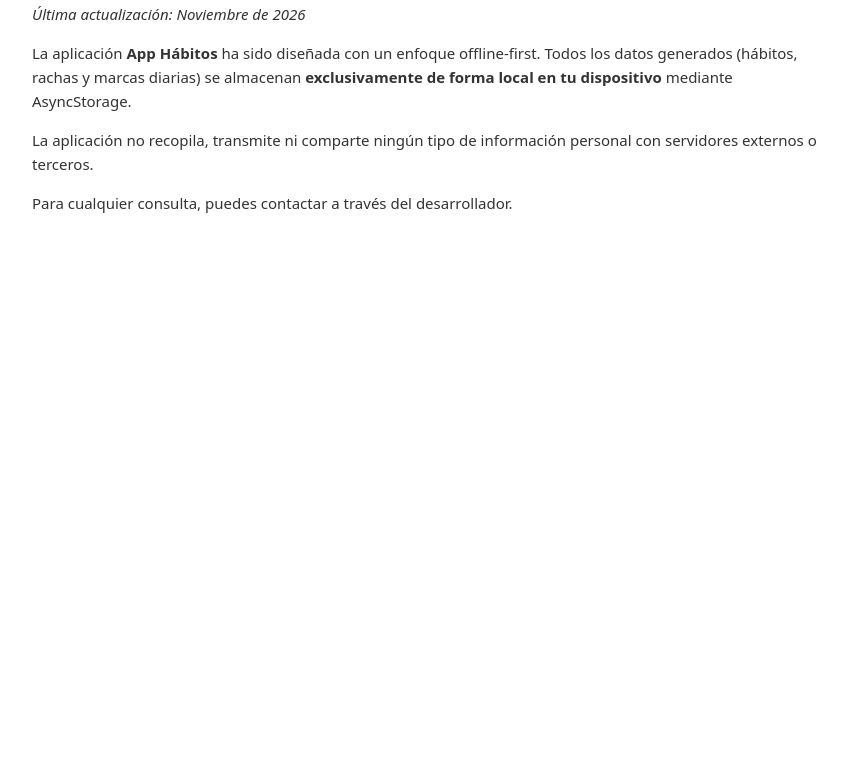
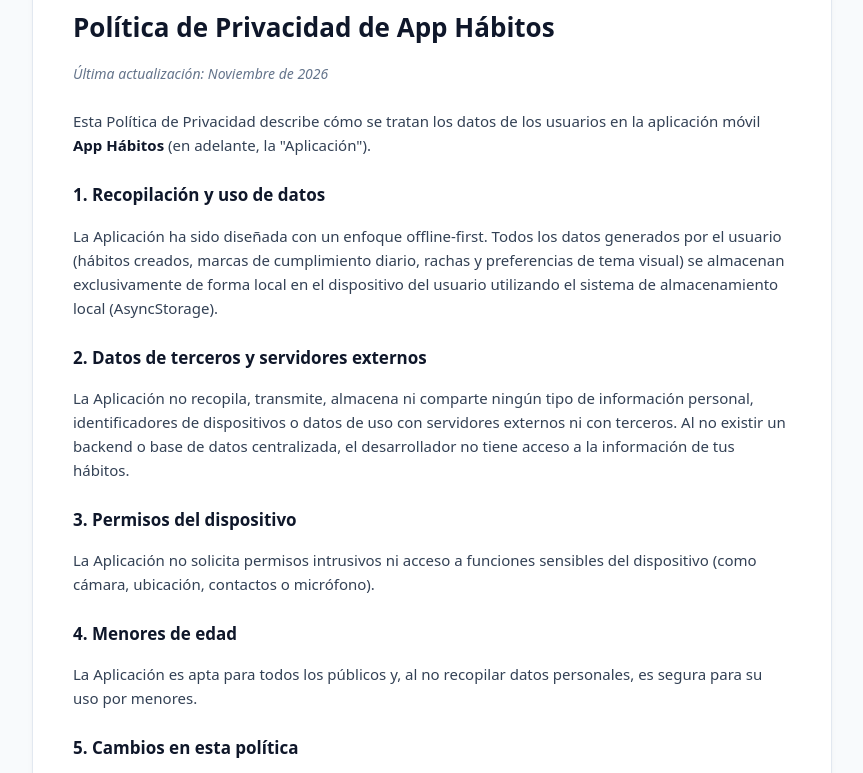
Before and after one commit to DiegoRodLop/app-habitos-privacy, a plain HTML site: page index.html in a window 1280 px wide. Shown: the part 91-864 px from the top of the page, without its empty margins (208-1071 px from the left). Before the commit the page ends 800 px from the top, so only its background shows below. Drawn offline with Linux system fonts and the light colour scheme.

Commit message:
Revamp privacy policy layout and styling

```diff
--- a/index.html
+++ b/index.html
@@ -5,16 +5,79 @@
     <meta name="viewport" content="width=device-width, initial-scale=1.0">
     <title>Política de Privacidad - App Hábitos</title>
     <style>
-        body { font-family: system-ui, sans-serif; max-width: 800px; margin: 40px auto; padding: 0 20px; line-height: 1.6; color: #333; }
-        h1 { font-size: 24px; margin-bottom: 5px; }
-        p, li { font-size: 15px; }
+        body {
+            font-family: system-ui, -apple-system, BlinkMacSystemFont, 'Segoe UI', Roboto, sans-serif;
+            max-width: 800px;
+            margin: 40px auto;
+            padding: 0 20px;
+            line-height: 1.6;
+            color: #1e293b;
+            background-color: #f8fafc;
+        }
+        .container {
+            background-color: #ffffff;
+            padding: 40px;
+            border-radius: 16px;
+            border: 1px solid #e2e8f0;
+            box-shadow: 0 4px 6px -1px rgba(0, 0, 0, 0.05);
+        }
+        h1 {
+            font-size: 26px;
+            color: #0f172a;
+            margin-bottom: 4px;
+        }
+        .date {
+            color: #64748b;
+            font-size: 14px;
+            margin-bottom: 24px;
+            font-style: italic;
+        }
+        h2 {
+            font-size: 17px;
+            color: #0f172a;
+            margin-top: 24px;
+            margin-bottom: 8px;
+        }
+        p {
+            font-size: 15px;
+            color: #334155;
+            margin-bottom: 14px;
+        }
+        strong {
+            color: #0f172a;
+        }
+        a {
+            color: #10B981;
+            text-decoration: none;
+        }
+        a:hover {
+            text-decoration: underline;
+        }
     </style>
 </head>
 <body>
-    <h1>Política de Privacidad</h1>
-    <p><em>Última actualización: Noviembre de 2026</em></p>
-    <p>La aplicación <strong>App Hábitos</strong> ha sido diseñada con un enfoque offline-first. Todos los datos generados (hábitos, rachas y marcas diarias) se almacenan <strong>exclusivamente de forma local en tu dispositivo</strong> mediante AsyncStorage.</p>
-    <p>La aplicación no recopila, transmite ni comparte ningún tipo de información personal con servidores externos o terceros.</p>
-    <p>Para cualquier consulta, puedes contactar a través del desarrollador.</p>
+    <div class="container">
+        <h1>Política de Privacidad de App Hábitos</h1>
+        <p class="date">Última actualización: Noviembre de 2026</p>
+        <p>Esta Política de Privacidad describe cómo se tratan los datos de los usuarios en la aplicación móvil <strong>App Hábitos</strong> (en adelante, la "Aplicación").</p>
+
+        <h2>1. Recopilación y uso de datos</h2>
+        <p>La Aplicación ha sido diseñada con un enfoque offline-first. Todos los datos generados por el usuario (hábitos creados, marcas de cumplimiento diario, rachas y preferencias de tema visual) se almacenan exclusivamente de forma local en el dispositivo del usuario utilizando el sistema de almacenamiento local (AsyncStorage).</p>
+
+        <h2>2. Datos de terceros y servidores externos</h2>
+        <p>La Aplicación no recopila, transmite, almacena ni comparte ningún tipo de información personal, identificadores de dispositivos o datos de uso con servidores externos ni con terceros. Al no existir un backend o base de datos centralizada, el desarrollador no tiene acceso a la información de tus hábitos.</p>
+
+        <h2>3. Permisos del dispositivo</h2>
+        <p>La Aplicación no solicita permisos intrusivos ni acceso a funciones sensibles del dispositivo (como cámara, ubicación, contactos o micrófono).</p>
+
+        <h2>4. Menores de edad</h2>
+        <p>La Aplicación es apta para todos los públicos y, al no recopilar datos personales, es segura para su uso por menores.</p>
+
+        <h2>5. Cambios en esta política</h2>
+        <p>Cualquier cambio futuro en la política de privacidad se reflejará en esta misma página con su correspondiente fecha de actualización.</p>
+
+        <h2>6. Contacto</h2>
+        <p>Si tienes cualquier duda o consulta sobre esta política de privacidad, puedes contactar a través de: <a href="mailto:tu-correo@grednex.es">tu-correo@grednex.es</a>.</p>
+    </div>
 </body>
 </html>
```
